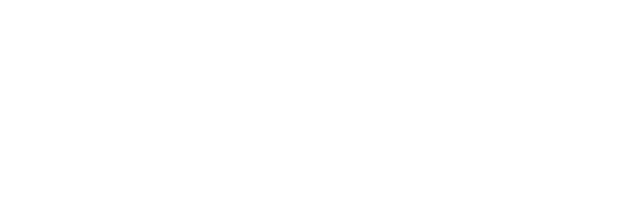
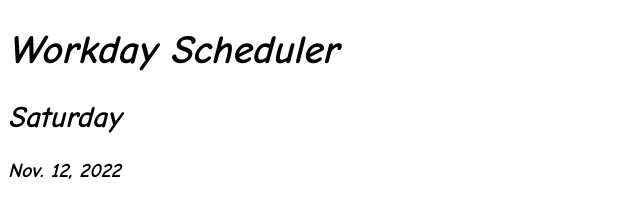
Before and after one commit to armaples/i-hate-mondays, a plain HTML site: page index.html in a window 1280 px wide. Shown: the whole page, without its empty margins (0-640 px from the left). Drawn offline with nearby package versions, Linux system fonts and the light colour scheme; a web font is replaced by a local one.

Commit message:
added custom fonts

```diff
--- a/assets/js/script.js
+++ b/assets/js/script.js
@@ -1,16 +1,46 @@
-// Variables
+// Add Elements
+var bodyEl = $("body");
+var headerEl = $("<header>")
+var mainEl = $("<main>");
+var footerEl = $("<footer>");
+var dateSection = $("<section>");
+var scheduleSection = $("<section>");
+var title = $("<h1>");
+var day = $("<h2>")
+var date = $("<h3>");
+var timeBlock = $("<p>");
+var headingFont = "italic bold 40px collector-comic, Comic Sans MS, cursive";
+var bodyFont = "grenadine-MVB, Baskerville, serif";
 
+// Append
+headerEl.appendTo(bodyEl);
+title.appendTo(headerEl);
+
+mainEl.appendTo(bodyEl);
+dateSection.appendTo(mainEl);
+day.appendTo(dateSection);
+date.appendTo(dateSection);
+scheduleSection.appendTo(mainEl);
+timeBlock.appendTo(scheduleSection);
+
+footerEl.appendTo(bodyEl);
 
 // Content
-
+title.text("Workday Scheduler");
+day.text(dayjs().format("dddd"))
+date.text(dayjs().format("MMM" + ". " + "DD" + ", " + "YYYY"));
 
 // Styling
-
+title.css("font", headingFont);
+day.css("font", headingFont).css("font-size", "30px");
+date.css("font", headingFont).css("font-size", "20px");
 
 // Arrays
 
 
 // Functions
+function createTimeBlocks() {
 
+}
 
 // Event Listeners
--- a/index.html
+++ b/index.html
@@ -4,11 +4,13 @@
     <meta charset="UTF-8">
     <meta http-equiv="X-UA-Compatible" content="IE=edge">
     <meta name="viewport" content="width=device-width, initial-scale=1.0">
+    <script src="https://ajax.googleapis.com/ajax/libs/jquery/3.6.0/jquery.min.js"></script>
+    <script src="https://cdn.jsdelivr.net/npm/dayjs@1/dayjs.min.js"></script>
+    <link rel="stylesheet" href="https://use.typekit.net/imw0nkn.css">
     <link rel="stylesheet" href="./assets/css/style.css">
     <title>Work Day Scheduler</title>
 </head>
 <body>
-    <script src="https://cdn.jsdelivr.net/npm/dayjs@1/dayjs.min.js"></script>
-    <script>dayjs().format()</script>
+    <script src="./assets/js/script.js">dayjs().format()</script>
 </body>
 </html>
```
